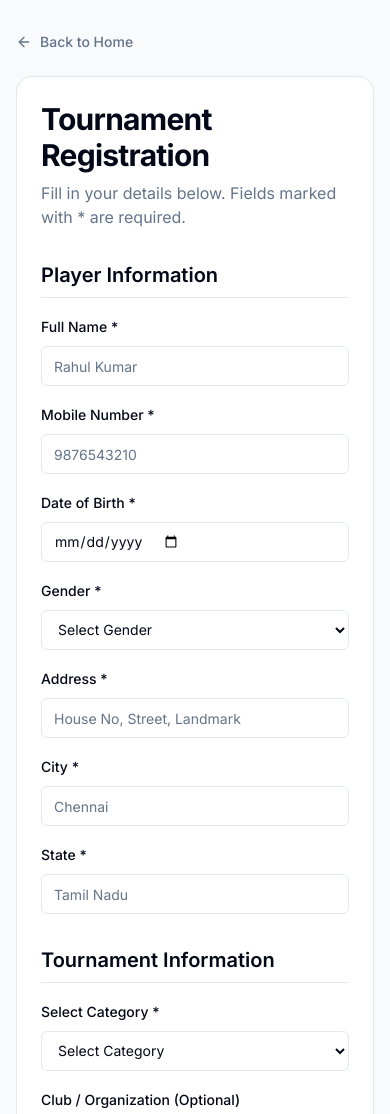
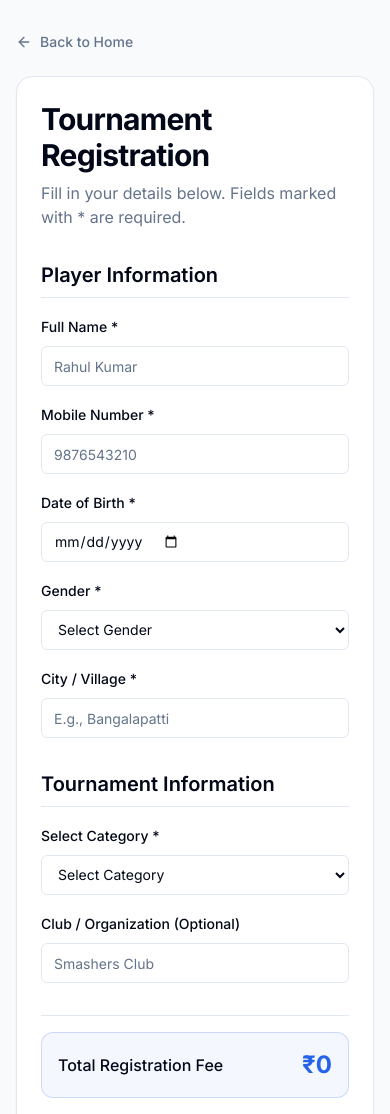
Before and after one commit to shritheking/badmintion, a Next.js app: page /register in a window 390 px wide. Shown: the top 1114 px of the page. Built offline with nearby package versions, Linux system fonts and the light colour scheme.

Commit message:
feat: Simplify address to just City/Village and enforce 10-digit mobile numbers

```diff
--- a/src/app/api/payments/create-order/route.ts
+++ b/src/app/api/payments/create-order/route.ts
@@ -34,9 +34,9 @@ export async function POST(req: Request) {
         email: "no-email@example.com",
         date_of_birth: formData.dateOfBirth,
         gender: formData.gender,
-        address: formData.address,
+        address: "N/A",
         city: formData.city,
-        state: formData.state,
+        state: "N/A",
         category: formData.category,
         club_or_organization: formData.club || null,
         partner_name: formData.partnerName || null,
--- a/src/app/register/page.tsx
+++ b/src/app/register/page.tsx
@@ -175,7 +175,7 @@ export default function RegisterPage() {
                 </div>
                 <div className="space-y-2">
                   <label className="text-sm font-medium">Mobile Number *</label>
-                  <input required type="tel" name="mobile" value={formData.mobile} onChange={handleInputChange} className="flex h-10 w-full rounded-md border border-input bg-background px-3 py-2 text-sm ring-offset-background placeholder:text-muted-foreground focus-visible:outline-none focus-visible:ring-2 focus-visible:ring-ring" placeholder="9876543210" />
+                  <input required type="tel" name="mobile" pattern="[0-9]{10}" minLength={10} maxLength={10} title="Please enter a valid 10-digit mobile number" value={formData.mobile} onChange={handleInputChange} className="flex h-10 w-full rounded-md border border-input bg-background px-3 py-2 text-sm ring-offset-background placeholder:text-muted-foreground focus-visible:outline-none focus-visible:ring-2 focus-visible:ring-ring" placeholder="9876543210" />
                 </div>
                 <div className="space-y-2">
                   <label className="text-sm font-medium">Date of Birth *</label>
@@ -193,18 +193,8 @@ export default function RegisterPage() {
               </div>
 
               <div className="space-y-2 mt-4">
-                <label className="text-sm font-medium">Address *</label>
-                <input required name="address" value={formData.address} onChange={handleInputChange} className="flex h-10 w-full rounded-md border border-input bg-background px-3 py-2 text-sm ring-offset-background placeholder:text-muted-foreground focus-visible:outline-none focus-visible:ring-2 focus-visible:ring-ring" placeholder="House No, Street, Landmark" />
-              </div>
-              <div className="grid grid-cols-1 md:grid-cols-2 gap-4">
-                <div className="space-y-2">
-                  <label className="text-sm font-medium">City *</label>
-                  <input required name="city" value={formData.city} onChange={handleInputChange} className="flex h-10 w-full rounded-md border border-input bg-background px-3 py-2 text-sm ring-offset-background placeholder:text-muted-foreground focus-visible:outline-none focus-visible:ring-2 focus-visible:ring-ring" placeholder="Chennai" />
-                </div>
-                <div className="space-y-2">
-                  <label className="text-sm font-medium">State *</label>
-                  <input required name="state" value={formData.state} onChange={handleInputChange} className="flex h-10 w-full rounded-md border border-input bg-background px-3 py-2 text-sm ring-offset-background placeholder:text-muted-foreground focus-visible:outline-none focus-visible:ring-2 focus-visible:ring-ring" placeholder="Tamil Nadu" />
-                </div>
+                <label className="text-sm font-medium">City / Village *</label>
+                <input required name="city" value={formData.city} onChange={handleInputChange} className="flex h-10 w-full rounded-md border border-input bg-background px-3 py-2 text-sm ring-offset-background placeholder:text-muted-foreground focus-visible:outline-none focus-visible:ring-2 focus-visible:ring-ring" placeholder="E.g., Bangalapatti" />
               </div>
             </section>
 
@@ -237,7 +227,7 @@ export default function RegisterPage() {
                     </div>
                     <div className="space-y-2">
                       <label className="text-sm font-medium">Partner Mobile *</label>
-                      <input required type="tel" name="partnerMobile" value={formData.partnerMobile} onChange={handleInputChange} className="flex h-10 w-full rounded-md border border-input bg-background px-3 py-2 text-sm ring-offset-background focus-visible:outline-none focus-visible:ring-2 focus-visible:ring-ring" />
+                      <input required type="tel" name="partnerMobile" pattern="[0-9]{10}" minLength={10} maxLength={10} title="Please enter a valid 10-digit mobile number" value={formData.partnerMobile} onChange={handleInputChange} className="flex h-10 w-full rounded-md border border-input bg-background px-3 py-2 text-sm ring-offset-background focus-visible:outline-none focus-visible:ring-2 focus-visible:ring-ring" />
                     </div>
                   </div>
                 </div>
```
